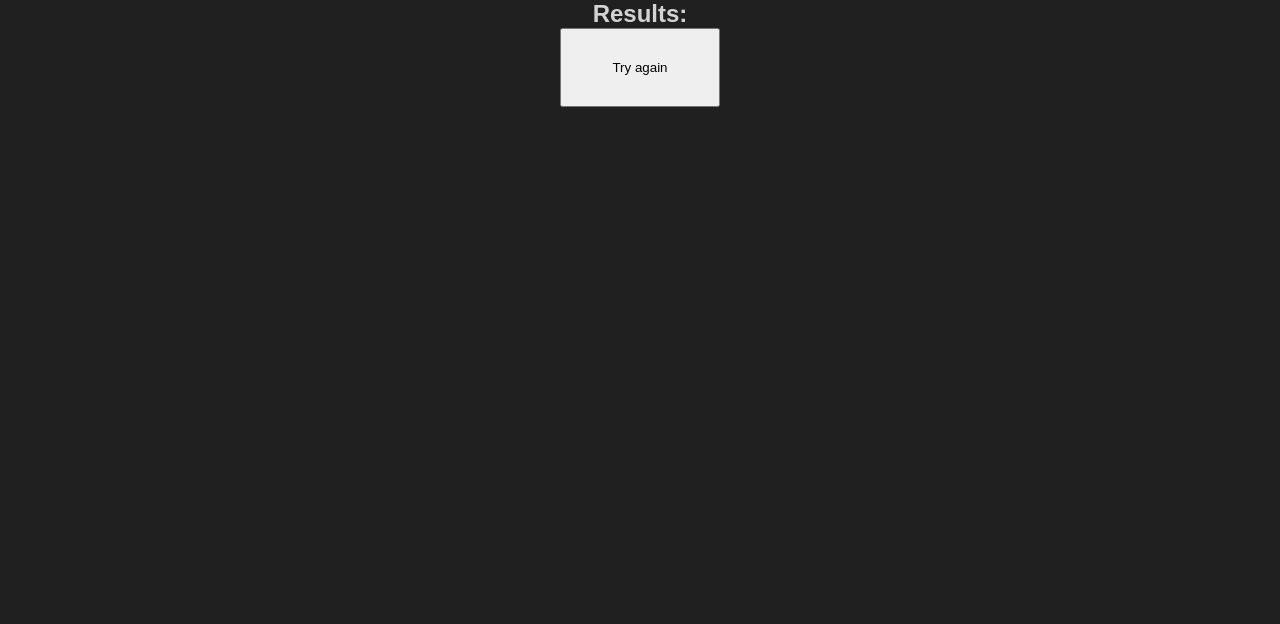
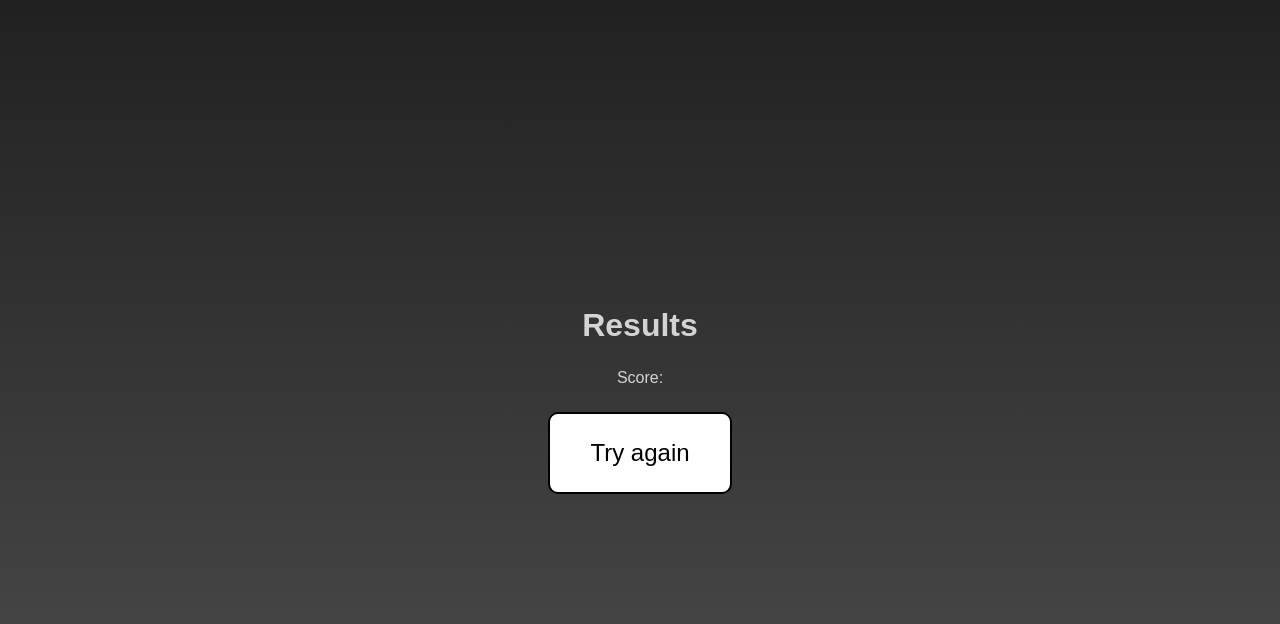
Before and after one commit to josephmeadowcroft/EconDaily, a React (Vite) app: page /results in a window 1280 px wide. Shown: the top 624 px of the page. Built offline with nearby package versions, Linux system fonts and the light colour scheme.

Commit message:
Passed score to results page

```diff
--- a/src/app.scss
+++ b/src/app.scss
@@ -6,6 +6,6 @@
 }
 
 body {
-  background-color: #202020;
+  background: linear-gradient(0deg, rgba(78,78,78,1) 0%, rgba(33,33,33,1) 100%);
   color: lightgrey;
 }
--- a/src/components/Quiz/Quiz.jsx
+++ b/src/components/Quiz/Quiz.jsx
@@ -32,7 +32,7 @@ const Quiz = () => {
       setCurrentQuestionIndex(currentQuestionIndex + 1);
       setAnswerSelected(false);
     } else {
-      navigate("/results");
+      navigate("/results", { state: { correct } });
     }
   };
 
--- a/src/components/Quiz/quiz.scss
+++ b/src/components/Quiz/quiz.scss
@@ -13,6 +13,7 @@ $button-text-color: #000;
     align-items: center;
     margin: auto;
     height: 100px;
+    color: #e2e2e2;
   }
 
   .questionArea {
--- a/src/components/Results/Results.jsx
+++ b/src/components/Results/Results.jsx
@@ -1,16 +1,24 @@
 import React from "react";
 import "./results.scss";
-import { useNavigate } from "react-router-dom";
+import { useNavigate, useLocation } from "react-router-dom";
+import { motion } from "framer-motion";
 
 const Results = () => {
   const navigate = useNavigate();
+  const { state } = useLocation();
+  const correct = state?.correct;
 
   return (
     <div className="results">
-      <div className="allResults">
-        <h2>Results:</h2>
-        <button onClick={() => navigate("/quiz")}>Try again</button>
-      </div>
+      <h1>Results</h1>
+      <p>Score: {correct}</p>
+      <motion.button
+        onClick={() => navigate("/quiz")}
+        whileHover={{ scale: 1.1 }}
+        whileTap={{ scale: 0.95 }}
+      >
+        Try again
+      </motion.button>
     </div>
   );
 };
--- a/src/components/Results/results.scss
+++ b/src/components/Results/results.scss
@@ -1,16 +1,18 @@
 .results {
-  height: 100%;
+  height: 100vh;
   width: 100%;
+  display: flex;
+  flex-direction: column;
+  justify-content: center;
+  align-items: center;
+  gap: 25px;
 
-  .allResults {
-    display: flex;
-    flex-direction: column;
-    justify-content: center;
-    align-items: center;
+  button {
+    padding: 25px 40px;
+    font-size: 24px;
+    border: 2px solid black;
+    background-color: white;
+    border-radius: 10px;
 
-    button {
-      padding: 30px 50px;
-    }
   }
-
 }
```
